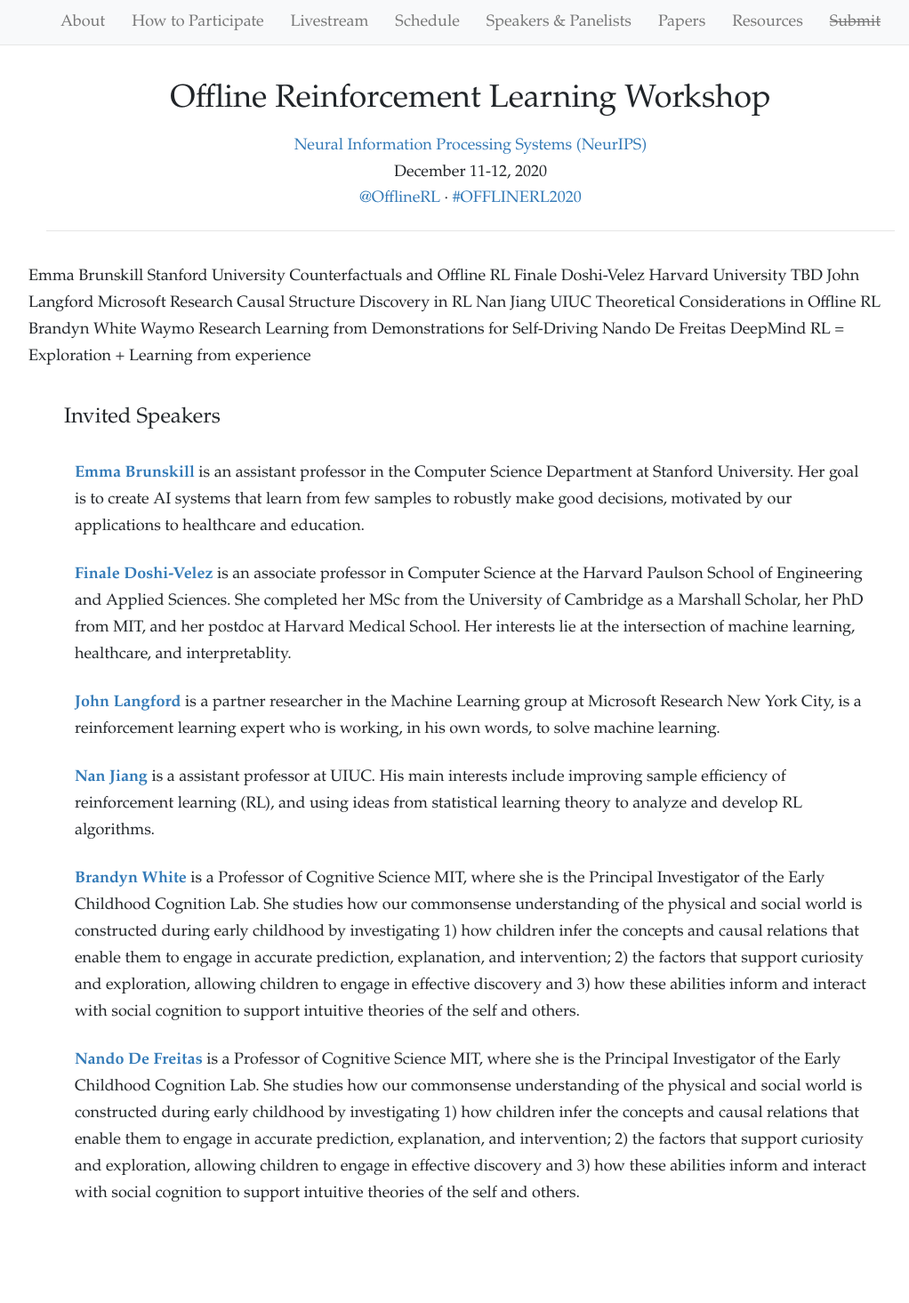
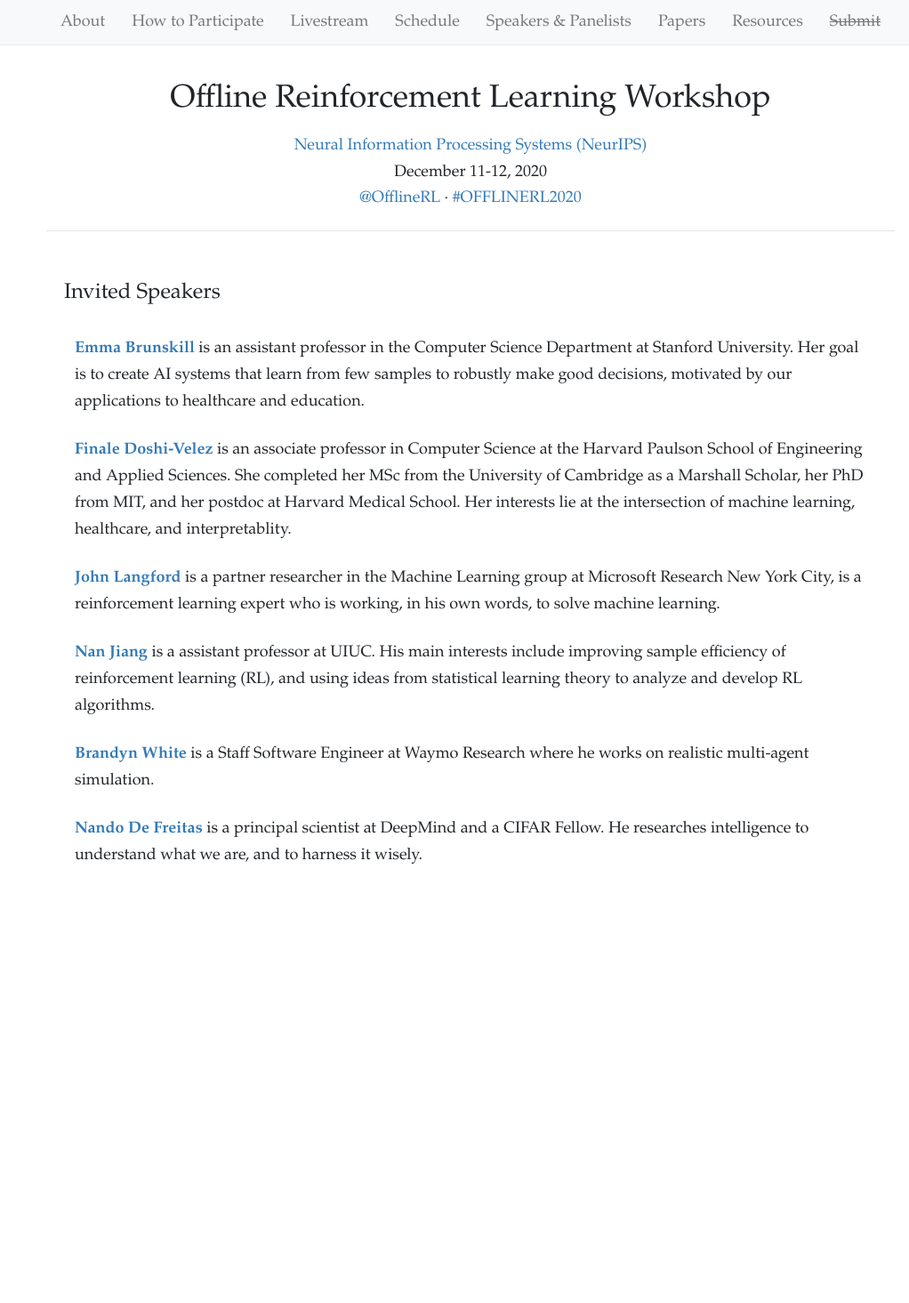
Before and after one commit to offline-rl-neurips/offline-rl-neurips.github.io, a Jekyll site: the page built from speakers.html, in a window 1280 px wide. Shown: the whole page at 89% size, without its empty margins (111-1133 px from the left). Built offline with Jekyll 4.4.1, drawn with Linux system fonts in a browser that asks for light colours; nearby versions of some CDN libraries; after the commit the page ends 1085 px from its top, so only the background shows below that.

Commit message:
Update speakers.html

```diff
--- a/speakers.html
+++ b/speakers.html
@@ -1,43 +1,6 @@
 ---
 layout: default
 ---
-
-
-<tr class="odd">
-<td style="text-align: center;">Emma Brunskill</td>
-<td style="text-align: center;">Stanford University</td>
-<td style="text-align: center;">Counterfactuals and Offline RL</td>
-<td style="text-align: center;"></td>
-</tr>
-<tr class="even">
-<td style="text-align: center;">Finale Doshi-Velez</td>
-<td style="text-align: center;">Harvard University</td>
-<td style="text-align: center;">TBD</td>
-<td style="text-align: center;"></td>
-</tr>
-<tr class="odd">
-<td style="text-align: center;">John Langford</td>
-<td style="text-align: center;">Microsoft Research</td>
-<td style="text-align: center;">Causal Structure Discovery in RL</td>
-<td style="text-align: center;"></td>
-</tr>
-<tr class="even">
-<td style="text-align: center;">Nan Jiang</td>
-<td style="text-align: center;">UIUC</td>
-<td style="text-align: center;">Theoretical Considerations in Offline RL</td>
-<td style="text-align: center;"></td>
-</tr>
-<tr class="odd">
-<td style="text-align: center;">Brandyn White</td>
-<td style="text-align: center;">Waymo Research</td>
-<td style="text-align: center;">Learning from Demonstrations for Self-Driving</td>
-<td style="text-align: center;"></td>
-</tr>
-<tr class="even">
-<td style="text-align: center;">Nando De Freitas</td>
-<td style="text-align: center;">DeepMind</td>
-<td style="text-align: center;">RL = Exploration + Learning from experience</td>
-<td style="text-align: center;"></td>
 
 
 <div class="row">
@@ -71,11 +34,12 @@
     </tr>
     <tr>
 <!--       <td><img src="images/laura.png" width="200px"/></td> -->
-      <td><b><a href="http://eccl.mit.edu/people.htm">Brandyn White</a></b> is a Professor of Cognitive Science MIT, where she is the Principal Investigator of the Early Childhood Cognition Lab. She studies how our commonsense understanding of the physical and social world is constructed during early childhood by investigating 1) how children infer the concepts and causal relations that enable them to engage in accurate prediction, explanation, and intervention; 2) the factors that support curiosity and exploration, allowing children to engage in effective discovery and 3) how these abilities inform and interact with social cognition to support intuitive theories of the self and others.</td>
+      <td><b><a href="https://www.linkedin.com/in/brandyn-white-696b5031/">Brandyn White</a></b> is a Staff Software Engineer at Waymo Research where he works on realistic
+      multi-agent simulation. </td>
     </tr>
     <tr>
 <!--       <td><img src="images/laura.png" width="200px"/></td> -->
-      <td><b><a href="http://eccl.mit.edu/people.htm">Nando De Freitas</a></b> is a Professor of Cognitive Science MIT, where she is the Principal Investigator of the Early Childhood Cognition Lab. She studies how our commonsense understanding of the physical and social world is constructed during early childhood by investigating 1) how children infer the concepts and causal relations that enable them to engage in accurate prediction, explanation, and intervention; 2) the factors that support curiosity and exploration, allowing children to engage in effective discovery and 3) how these abilities inform and interact with social cognition to support intuitive theories of the self and others.</td>
+      <td><b><a href="https://en.wikipedia.org/wiki/Nando_de_Freitas">Nando De Freitas</a></b> is a principal scientist at DeepMind and a CIFAR Fellow. He researches intelligence to understand what we are, and to harness it wisely.</td>
     </tr>
   </tbody>
 </table>
```
